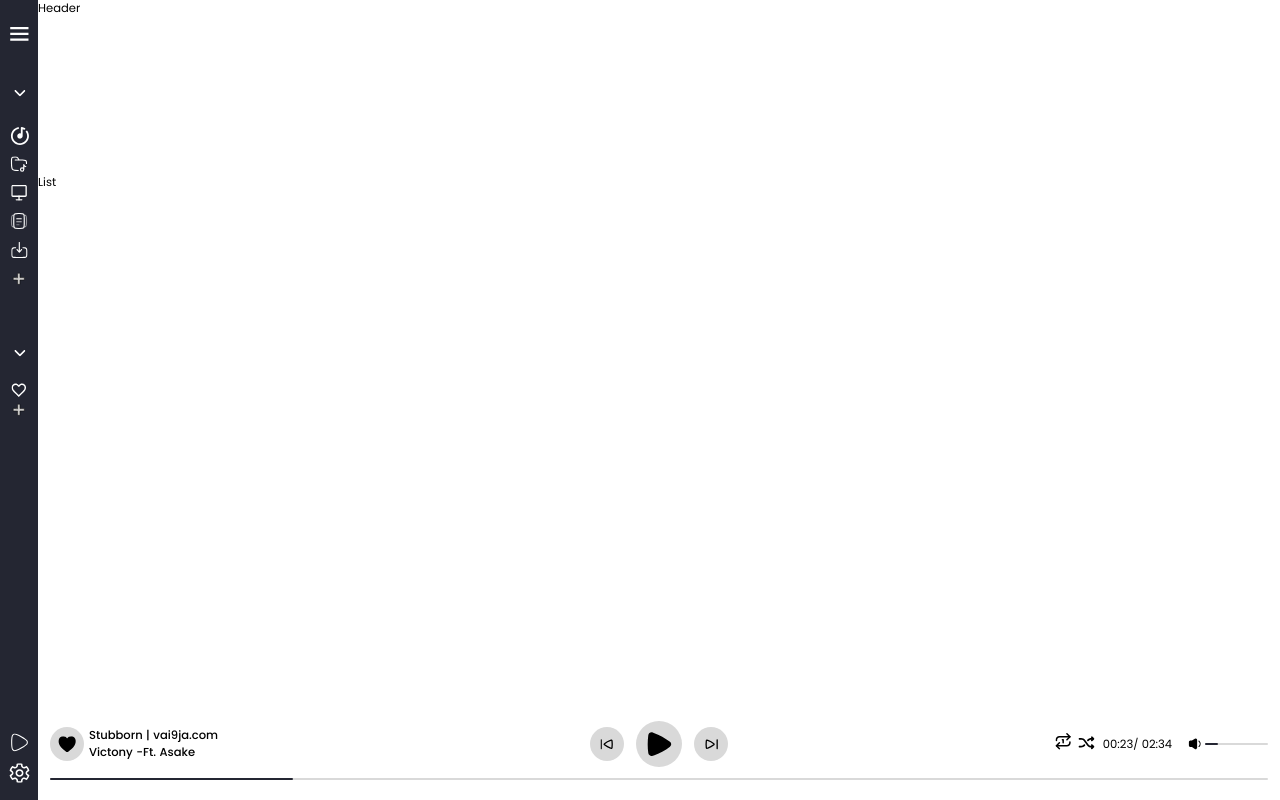
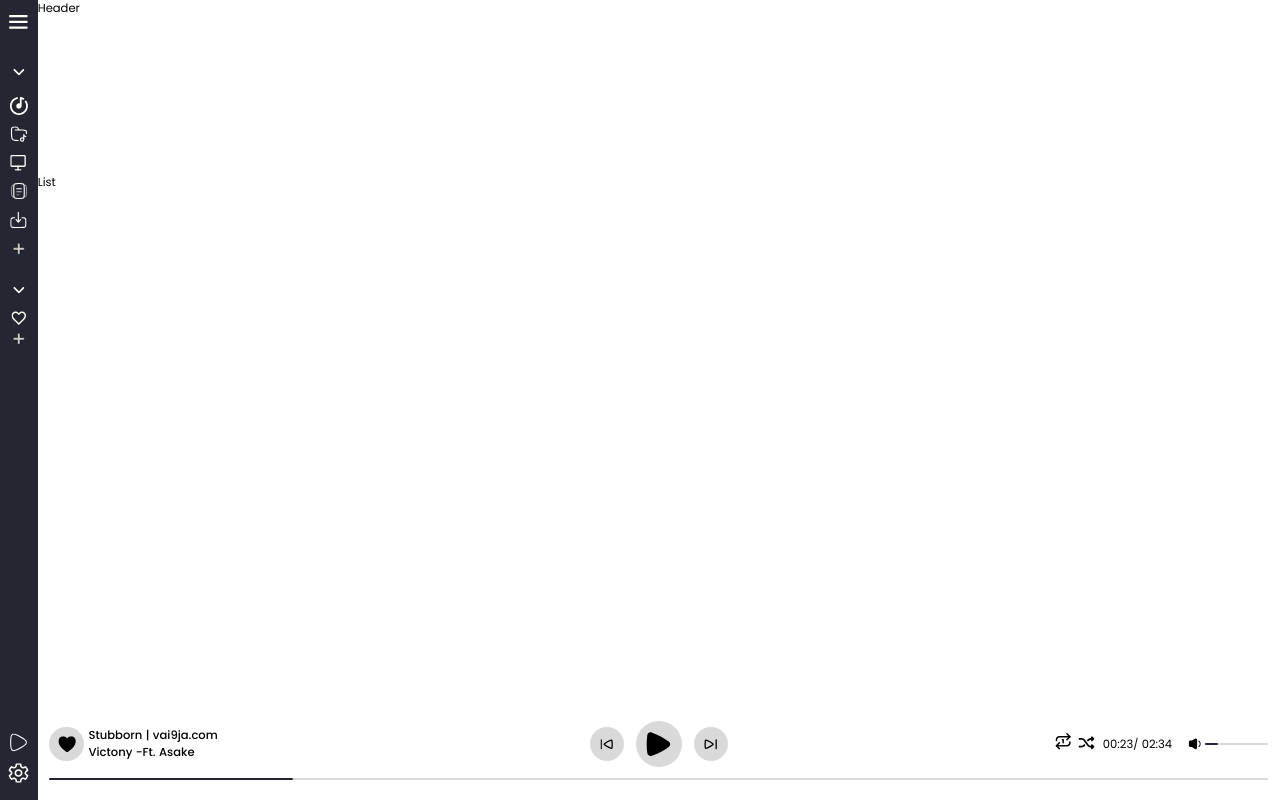
Before and after one commit to slick-codes/mongoplayer, a React (Vite) app in the folder frontend/: page / in a window 1280 px wide. Built offline with nearby package versions, Linux system fonts and the light colour scheme.

Commit message:
hide nav scrollbar and fix minue design issues

```diff
--- a/frontend/src/styles/nav.scss
+++ b/frontend/src/styles/nav.scss
@@ -1,9 +1,24 @@
 @import "config";
 
 .nav {
-  width: 12em;
+  width: 14.5em;
   padding: 1em 1em;
+  padding-top: 0;
   background-color: $primary-color;
+  overflow-y: auto;
+  position: relative;
+
+
+  /* Hide the scrollbar for Internet Explorer, Edge and Firefox */
+  -ms-overflow-style: none;
+  /* Internet Explorer and Edge */
+  scrollbar-width: none;
+
+  /* Firefox */
+  /* Hide the scrollbar for Chrome, Safari and Opera */
+  &::-webkit-scrollbar {
+    display: none;
+  }
 
   &__container {
     padding-top: 1.4em;
@@ -30,12 +45,17 @@
     padding-top: 2em;
   }
 
+  &__playlist-container {
+    padding: bottom 0 !important;
+
+  }
+
   &__dropdown-conatiner,
   &__playlist-container,
   & section:last-child {
     display: flex;
     flex-flow: column;
-    padding-bottom: 3em;
+    padding-bottom: 1em;
 
     li {
       padding: .44em 0em;
@@ -141,7 +161,7 @@
   }
 
   .collaper__name {
-    padding: 1.3em 0 !important;
+    // padding: 1.3em 0 !important;
     display: flex;
     justify-content: center;
     align-items: center;
```
